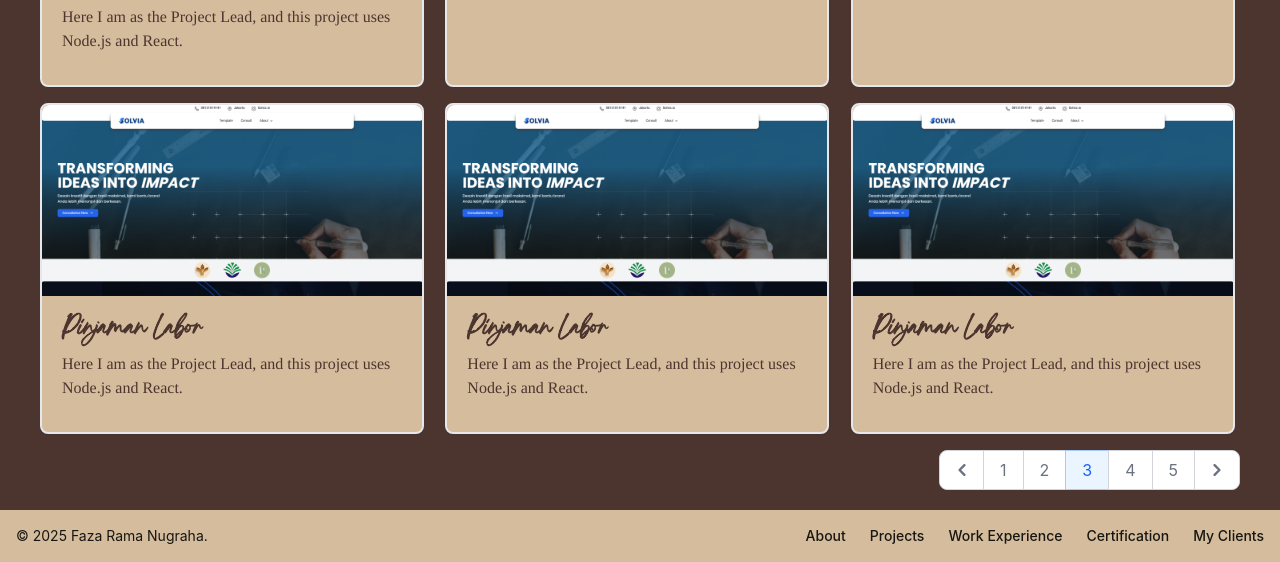
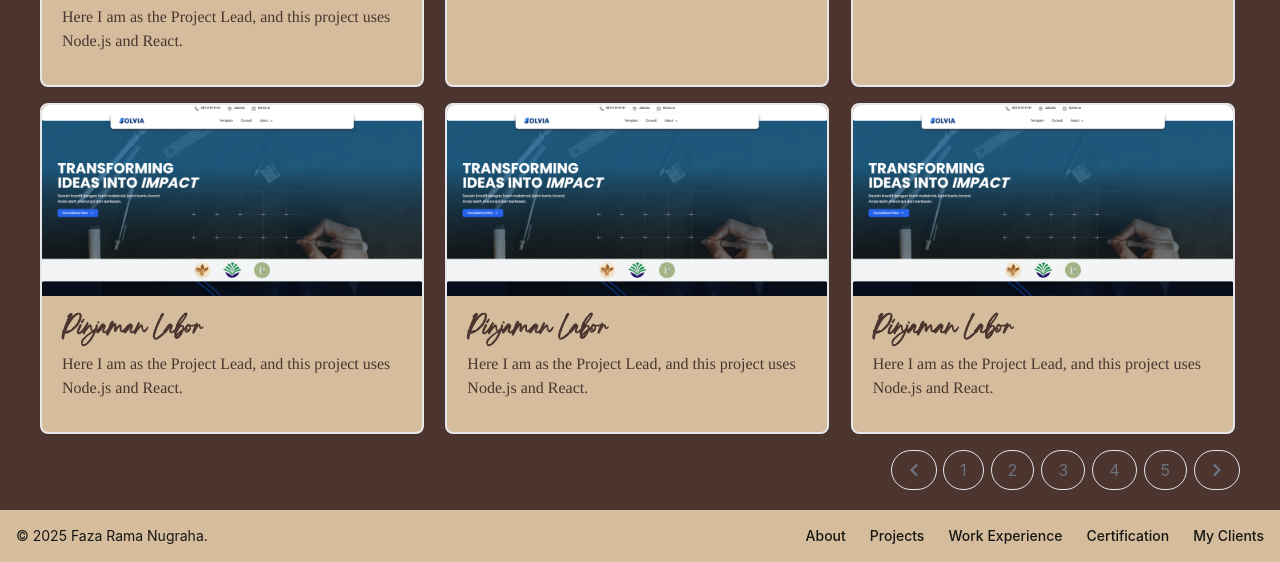
Before and after one commit to fazaram/fazaramanugraha, a website: page projects.html in a window 1280 px wide. Shown: the part 514-1076 px from the top of the page. Drawn offline with nearby package versions, Linux system fonts and the light colour scheme.

Commit message:
update portfolio

```diff
--- a/projects.html
+++ b/projects.html
@@ -189,11 +189,11 @@
           aria-label="Page navigation example"
           class="grid col-start-3 justify-end"
         >
-          <ul class="flex items-center -space-x-px h-10 text-base">
+          <ul class="flex items-center -space-x-px h-10 text-base gap-2">
             <li>
               <a
                 href="#"
-                class="flex items-center justify-center px-4 h-10 ms-0 leading-tight text-gray-500 bg-white border border-e-0 border-gray-300 rounded-s-lg hover:bg-gray-100 hover:text-gray-700 dark:bg-gray-800 dark:border-gray-700 dark:text-gray-400 dark:hover:bg-gray-700 dark:hover:text-white"
+                class="flex items-center justify-center px-4 h-10 ms-0 leading-tight text-gray-500 border border-amber-500 hover:bg-gray-100 hover:text-gray-700 rounded-full"
               >
                 <span class="sr-only">Previous</span>
                 <svg
@@ -216,14 +216,14 @@
             <li>
               <a
                 href="#"
-                class="flex items-center justify-center px-4 h-10 leading-tight text-gray-500 bg-white border border-gray-300 hover:bg-gray-100 hover:text-gray-700 dark:bg-gray-800 dark:border-gray-700 dark:text-gray-400 dark:hover:bg-gray-700 dark:hover:text-white"
+                class="flex items-center justify-center px-4 h-10 ms-0 leading-tight text-gray-500 border border-amber-500 hover:bg-gray-100 hover:text-gray-700 rounded-full"
                 >1</a
               >
             </li>
             <li>
               <a
                 href="#"
-                class="flex items-center justify-center px-4 h-10 leading-tight text-gray-500 bg-white border border-gray-300 hover:bg-gray-100 hover:text-gray-700 dark:bg-gray-800 dark:border-gray-700 dark:text-gray-400 dark:hover:bg-gray-700 dark:hover:text-white"
+                class="flex items-center justify-center px-4 h-10 ms-0 leading-tight text-gray-500 border border-amber-500 hover:bg-gray-100 hover:text-gray-700 rounded-full"
                 >2</a
               >
             </li>
@@ -231,28 +231,28 @@
               <a
                 href="#"
                 aria-current="page"
-                class="z-10 flex items-center justify-center px-4 h-10 leading-tight text-blue-600 border border-blue-300 bg-blue-50 hover:bg-blue-100 hover:text-blue-700 dark:border-gray-700 dark:bg-gray-700 dark:text-white"
+                class="flex items-center justify-center px-4 h-10 ms-0 leading-tight text-gray-500 border border-amber-500 hover:bg-gray-100 hover:text-gray-700 rounded-full"
                 >3</a
               >
             </li>
             <li>
               <a
                 href="#"
-                class="flex items-center justify-center px-4 h-10 leading-tight text-gray-500 bg-white border border-gray-300 hover:bg-gray-100 hover:text-gray-700 dark:bg-gray-800 dark:border-gray-700 dark:text-gray-400 dark:hover:bg-gray-700 dark:hover:text-white"
+                class="flex items-center justify-center px-4 h-10 ms-0 leading-tight text-gray-500 border border-amber-500 hover:bg-gray-100 hover:text-gray-700 rounded-full"
                 >4</a
               >
             </li>
             <li>
               <a
                 href="#"
-                class="flex items-center justify-center px-4 h-10 leading-tight text-gray-500 bg-white border border-gray-300 hover:bg-gray-100 hover:text-gray-700 dark:bg-gray-800 dark:border-gray-700 dark:text-gray-400 dark:hover:bg-gray-700 dark:hover:text-white"
+                class="flex items-center justify-center px-4 h-10 ms-0 leading-tight text-gray-500 border border-amber-500 hover:bg-gray-100 hover:text-gray-700 rounded-full"
                 >5</a
               >
             </li>
             <li>
               <a
                 href="#"
-                class="flex items-center justify-center px-4 h-10 leading-tight text-gray-500 bg-white border border-gray-300 rounded-e-lg hover:bg-gray-100 hover:text-gray-700 dark:bg-gray-800 dark:border-gray-700 dark:text-gray-400 dark:hover:bg-gray-700 dark:hover:text-white"
+                class="flex items-center justify-center px-4 h-10 ms-0 leading-tight text-gray-500 border border-amber-500 hover:bg-gray-100 hover:text-gray-700 rounded-full"
               >
                 <span class="sr-only">Next</span>
                 <svg
```
Also changed, not shown: index.html (+1 -1 lines), src/output.css.
